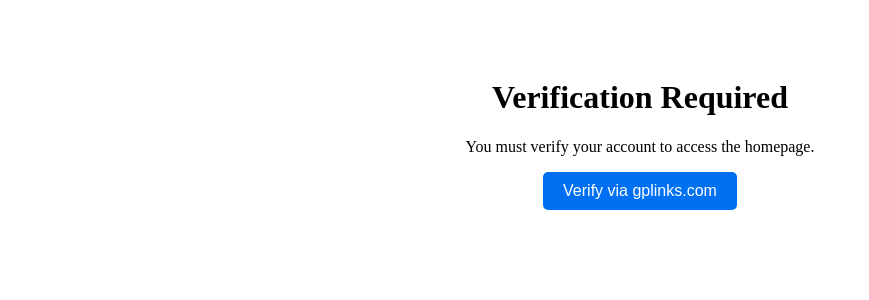
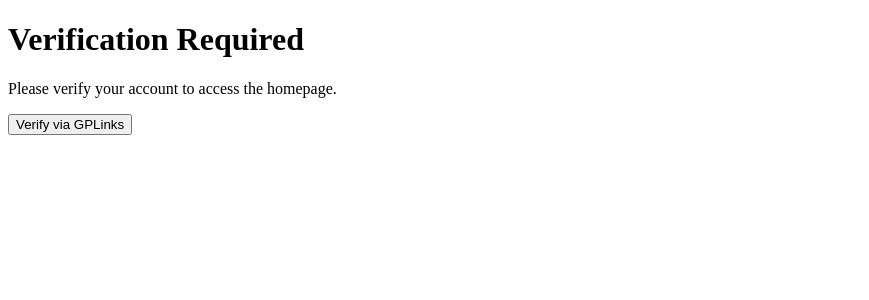
Before and after one commit to MadhanBlast/sample-NE, a Next.js app: page / in a window 1280 px wide. Shown: the top 300 px of the page, without its empty margins (0-869 px from the left). Built offline with nearby package versions, Linux system fonts and the light colour scheme.

Commit message:
Update index.js

```diff
--- a/pages/index.js
+++ b/pages/index.js
@@ -1,18 +1,27 @@
-import { useEffect, useState } from "react";
+import React, { useState, useEffect } from 'react';
 
-export default function HomePage() {
-  const [isVerified, setIsVerified] = useState(false);
-  const [loading, setLoading] = useState(true);
-  const [showVerifyDialog, setShowVerifyDialog] = useState(false);
-  const [errorMessage, setErrorMessage] = useState("");
+const HomePage = () => {
+  const [isVerified, setIsVerified] = useState(false); // State to track if the user is verified
+  const [isLoading, setIsLoading] = useState(false);  // State for loading spinner
+  const [errorMessage, setErrorMessage] = useState(""); // State for error messages
 
-  // Function to handle verification via gplinks.com
+  useEffect(() => {
+    // Check if the token is valid (localStorage check)
+    const token = localStorage.getItem('verificationToken');
+    if (token && new Date().getTime() < JSON.parse(token).expiry) {
+      setIsVerified(true);  // User is already verified
+    } else {
+      setIsVerified(false);  // User needs verification
+    }
+  }, []);
+
   const handleVerify = async () => {
-    const apiKey = "e5bf7301b4ad442d45481de99fd656a182ec6507"; // Your gplinks API Key
-    const callbackUrl = `${window.location.origin}/?verified=true`;
+    setIsLoading(true); // Set loading while generating verification URL
+    const apiKey = "e5bf7301b4ad442d45481de99fd656a182ec6507"; // gplinks API Key
+    const callbackUrl = `${window.location.origin}/?verified=true`; // Callback URL after verification
 
     try {
-      // Request shortened URL from gplinks
+      // Make POST request to gplinks.in API
       const response = await fetch("https://gplinks.in/api", {
         method: "POST",
         headers: {
@@ -24,95 +33,54 @@
         }),
       });
 
-      const data = await response.json();
-      console.log(data); // Log the response for debugging
+      const data = await response.json();  // Parse the response
 
+      // Check if API response is successful and contains shortened URL
       if (response.ok && data.status === "success" && data.shortenedUrl) {
-        // Redirect user to gplinks verification page
-        window.location.href = data.shortenedUrl;
+        setIsLoading(false);  // Stop loading
+        window.location.href = data.shortenedUrl;  // Redirect to the shortened URL (verification link)
       } else {
-        throw new Error("Failed to generate verification URL. Please try again.");
+        setIsLoading(false);  // Stop loading
+        setErrorMessage(`Failed to generate verification URL: ${data.message || 'Unknown error'}`); // Set error message
       }
     } catch (error) {
-      console.error("Error generating gplinks URL:", error);
-      setErrorMessage("An error occurred while trying to generate the verification URL. Please try again later.");
+      setIsLoading(false);  // Stop loading
+      setErrorMessage("An error occurred while trying to generate the verification URL. Please try again later."); // Set generic error message
     }
   };
 
-  useEffect(() => {
-    const verifyUser = async () => {
-      try {
-        const params = new URLSearchParams(window.location.search);
-        const isVerifiedParam = params.get("verified");
-        const token = localStorage.getItem("token");
-        const expiry = localStorage.getItem("expiry");
+  const handleTokenVerification = () => {
+    // On successful verification, save token to localStorage with 24 hours expiry time
+    const expiryTime = new Date().getTime() + 24 * 60 * 60 * 1000; // 24 hours from now
+    localStorage.setItem('verificationToken', JSON.stringify({ token: 'valid-token', expiry: expiryTime }));
+    setIsVerified(true);
+  };
 
-        console.log("Token:", token);
-        console.log("Expiry:", expiry);
-        console.log("Verified param:", isVerifiedParam);
-
-        // If the URL has 'verified=true' (after the user verifies via gplinks), generate a new token
-        if (isVerifiedParam === "true") {
-          // Generate and store a new token valid for 24 hours
-          const newToken = Math.random().toString(36).substr(2); // Create a random token
-          const expiryTime = new Date().getTime() + 24 * 60 * 60 * 1000; // 24 hours from now
-          localStorage.setItem("token", newToken);
-          localStorage.setItem("expiry", expiryTime.toString());
-          setIsVerified(true);
-          setLoading(false); // Done loading
-        } else if (token && expiry && new Date().getTime() < Number(expiry)) {
-          // If token exists and is still valid, mark as verified
-          setIsVerified(true);
-          setLoading(false); // Done loading
-        } else {
-          // If no token or expired token, show the verification dialog
-          setLoading(false); // Done loading
-          setShowVerifyDialog(true); // Show the verification dialog
-        }
-      } catch (error) {
-        console.error("Error in useEffect:", error);
-        setErrorMessage("An error occurred while checking the verification status. Please try again later.");
-        setLoading(false); // Done loading even on error
-      }
-    };
-
-    verifyUser();
-  }, []);
-
-  if (loading) {
-    return <p>Loading...</p>; // Show loading text while waiting for the verification status
-  }
-
-  if (showVerifyDialog) {
-    // Show the verification dialog if not verified
-    return (
-      <div style={{ textAlign: "center", padding: "50px" }}>
-        <h1>Verification Required</h1>
-        <p>You must verify your account to access the homepage.</p>
-        {errorMessage && <p style={{ color: "red" }}>{errorMessage}</p>} {/* Display error message */}
-        <button
-          onClick={handleVerify}
-          style={{
-            padding: "10px 20px",
-            fontSize: "16px",
-            cursor: "pointer",
-            background: "#0070f3",
-            color: "#fff",
-            border: "none",
-            borderRadius: "5px",
-          }}
-        >
-          Verify via gplinks.com
-        </button>
-      </div>
-    );
-  }
-
-  // Once verified, show the homepage content
   return (
     <div>
-      <h1>Welcome to the Home Page!</h1>
-      <p>You have successfully verified your account.</p>
+      {!isVerified ? (
+        <div>
+          <h1>Verification Required</h1>
+          <p>Please verify your account to access the homepage.</p>
+
+          {/* Show error message if there's any */}
+          {errorMessage && <div className="error">{errorMessage}</div>}
+
+          {/* Show a loading spinner while making the verification request */}
+          {isLoading ? (
+            <div className="spinner">Loading...</div>
+          ) : (
+            <button onClick={handleVerify}>Verify via GPLinks</button>
+          )}
+        </div>
+      ) : (
+        <div>
+          <h1>Welcome to the Home Page!</h1>
+          <p>You have successfully verified your account and can now access the content.</p>
+        </div>
+      )}
     </div>
   );
-}
+};
+
+export default HomePage;
```
